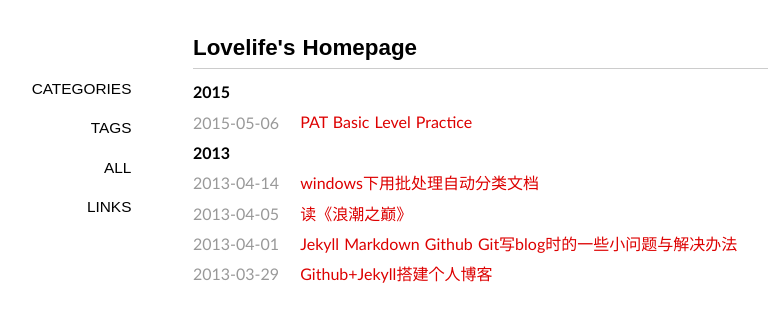
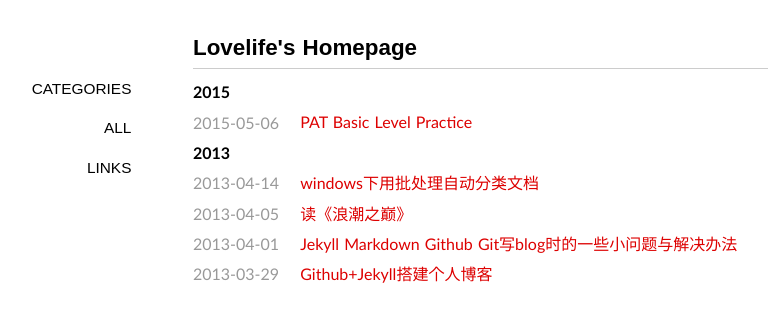
Before and after one commit to lovelife/lovelife.github.com, a Jekyll site: the page built from index.html, in a window 1280 px wide. Shown: the top 310 px of the page, without its empty margins (147-915 px from the left). Built offline with Jekyll 4.4.1, drawn with Linux system fonts in a browser that asks for light colours; some web fonts are replaced; Markdown is read by kramdown in place of the engine named in the settings; the list of posts is cut into pages by our own code.

Commit message:
Update default.html

```diff
--- a/_layouts/default.html
+++ b/_layouts/default.html
@@ -53,11 +53,11 @@
         </header>
         <nav>
         <span><a title="categories" class="" href="/categories/">Categories</a></span>
-        <span><a title="tags" class="" href="/tags/">Tags</a></span>
         <span><a title="home page" class="" href="/">All</a></span>
         <span><a title="links" class="" href="/links/">Links</a></span>
         </nav>
     <!--
+        <span><a title="tags" class="" href="/tags/">Tags</a></span>
         <span><a title="about" class="" href="/about/">About</a></span>
         <span><a title="guestbook" class="" href="/guestbook/">Guestbook</a></span>
     -->
```
